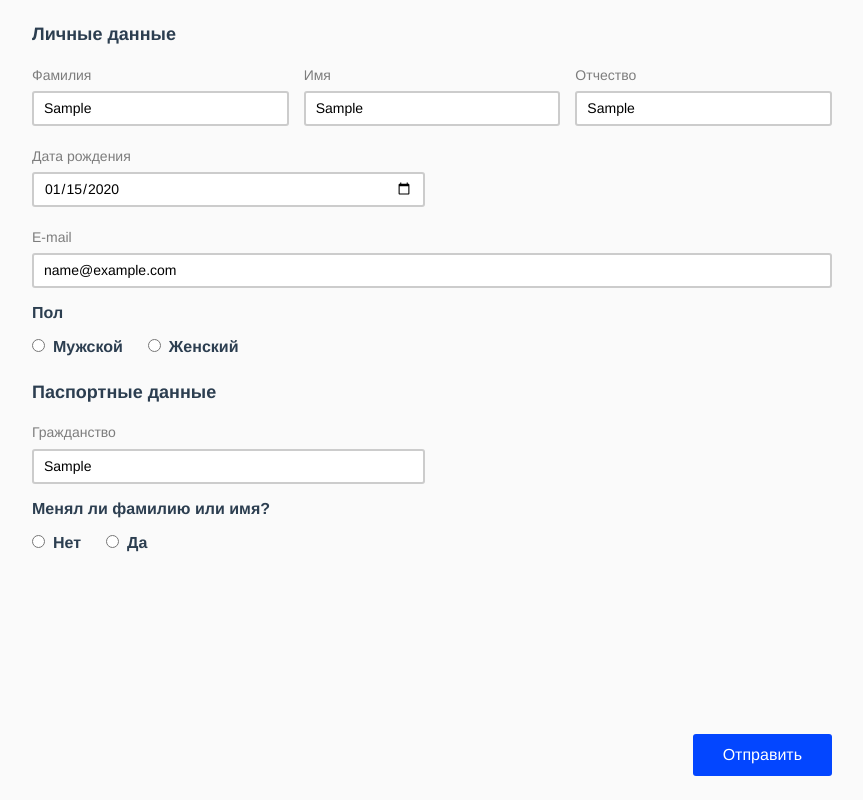
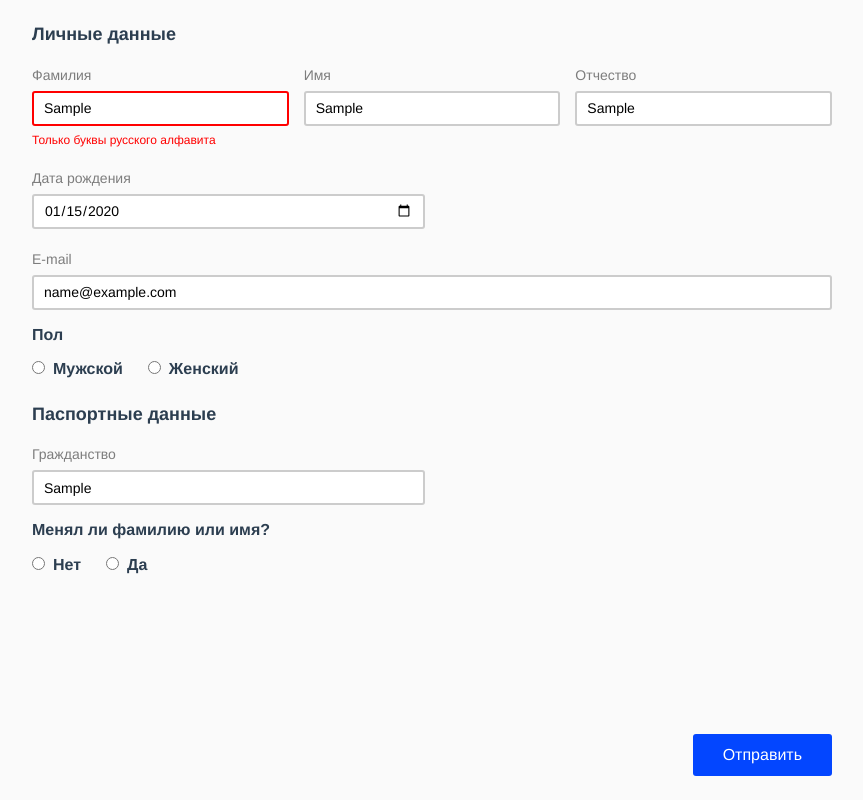
Before and after one commit to ozon-edu-vue-2021/required-task-4-Rus501, a Vue app: page / in a window 1280 px wide. Both pictures are taken after typing "Sample", "Sample", "Sample", "2020-01-15", "name@example.com", "Sample" into the empty fields and a click on the button "Отправить". Shown: the whole page, without its empty margins (208-1071 px from the left). Built offline with nearby package versions, Linux system fonts and the light colour scheme.

Commit message:
Regex check first version

```diff
--- a/src/components/Form.vue
+++ b/src/components/Form.vue
@@ -11,7 +11,9 @@
               v-model="formData.lastName"
               id="last-name"
               name="last-name"
+              ref="lastNameInput"
             />
+            <span v-if="valid.lastName">Только буквы русского алфавита</span>
           </div>
           <div class="row-input">
             <label for="first-name">Имя</label>
@@ -250,7 +252,9 @@ import citizenships from "../../src/assets/data/citizenships.json";
 import passports from "../../src/assets/data/passport-types.json";
 import clickOutside from "vue-click-outside";
 import { debounce } from "@/helpers/debounce";
+
 import ID_RUSSIA from "@/constants/russiaID";
+import { ONLY_RUSSIAN_LETTERS } from "@/constants/regex";
 
 export default {
   directives: {
@@ -284,10 +288,14 @@ export default {
       inputIsChanged: false,
       throttleInput: debounce(this.filterNationalities, 1000),
       filteredNations: [...citizenships],
+      valid: {
+        lastName: false,
+      },
     };
   },
   methods: {
     printToConsole() {
+      if (!this.checkValidity()) return;
       console.log(JSON.stringify(this.formData));
     },
     filterNationalities(e) {
@@ -318,6 +326,18 @@ export default {
       this.inputIsFocused = false;
       this.inputIsChanged = false;
     },
+    checkValidity() {
+      if (!ONLY_RUSSIAN_LETTERS.test(this.formData.lastName)) {
+        if (this.$refs.lastNameInput.value)
+          this.$refs.lastNameInput.className = "invalid";
+        this.valid.lastName = true;
+        return false;
+      }
+
+      this.$refs.lastNameInput.className = "valid";
+      this.valid.lastName = false;
+      return true;
+    },
   },
   computed: {
     isRussia() {
@@ -342,6 +362,16 @@ export default {
 </style>
 
 <style scoped>
+input + span {
+  font-size: 12px;
+  color: red;
+}
+.row-input .invalid {
+  border-color: red;
+}
+.row-input .valid {
+  border-color: green;
+}
 .form {
   max-width: 800px;
   margin: 0 auto;
@@ -366,7 +396,7 @@ h1 {
 .row {
   display: flex;
   justify-content: space-between;
-  align-items: flex-end;
+  /* align-items: flex-end; */
   gap: 15px;
   margin-top: 22px;
   font-size: 14px;
--- /dev/null
+++ b/src/constants/regex.js
@@ -0,0 +1,4 @@
+const ONLY_RUSSIAN_LETTERS = /^[ЁёА-я]+$/g;
+const ONLY_ENGLISH_LETTERS = /^[A-z]+$/g;
+
+export { ONLY_RUSSIAN_LETTERS, ONLY_ENGLISH_LETTERS };
```
